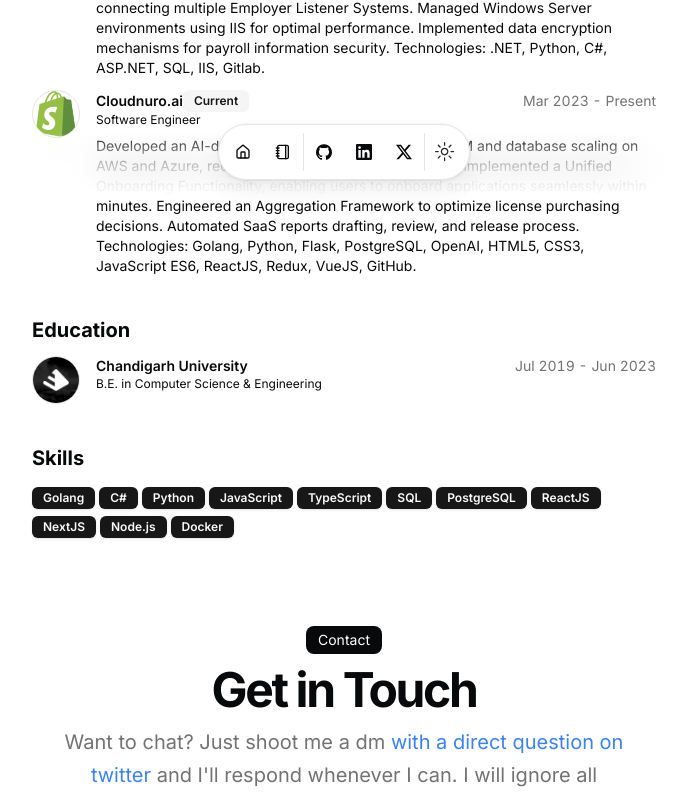
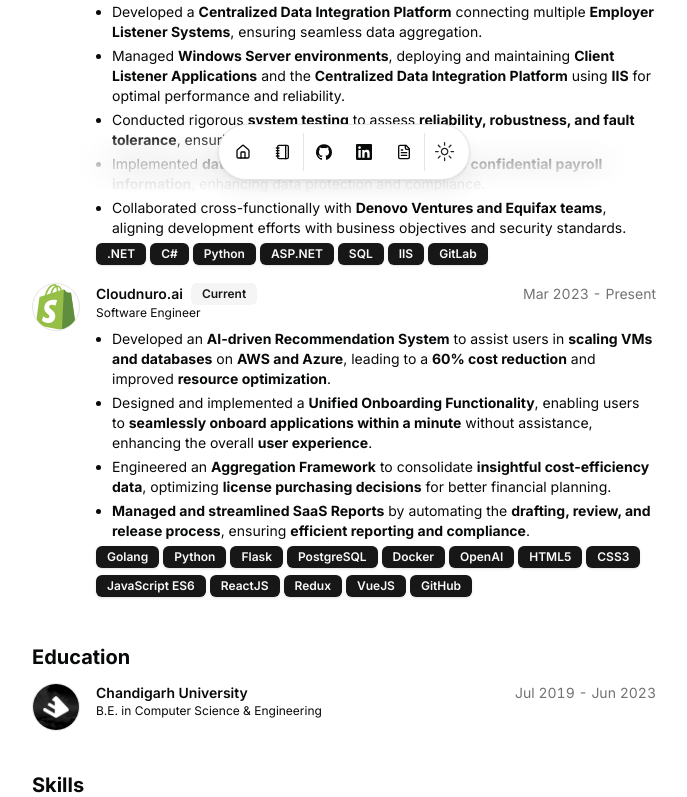
Before and after one commit to saxena-aman/portfolio-v2, a Next.js app: page / in a window 1280 px wide. Shown: the part 604-1401 px from the top of the page, without its empty margins (296-983 px from the left). Built offline with nearby package versions, Linux system fonts and the light colour scheme.

Commit message:
Structural Changes

```diff
--- a/src/app/page.tsx
+++ b/src/app/page.tsx
@@ -69,6 +69,7 @@
                 badges={work.badges}
                 period={`${work.start} - ${work.end ?? "Present"}`}
                 description={work.description}
+                skills={work.skills}
               />
             </BlurFade>
           ))}
@@ -208,13 +209,12 @@
               <p className="mx-auto max-w-[600px] text-muted-foreground md:text-xl/relaxed lg:text-base/relaxed xl:text-xl/relaxed">
                 Want to chat? Just shoot me a dm{" "}
                 <Link
-                  href={DATA.contact.social.X.url}
+                  href={DATA.contact.social.LinkedIn.url}
                   className="text-blue-500 hover:underline"
                 >
-                  with a direct question on twitter
+                  with a direct question on LinkedIn
                 </Link>{" "}
-                and I&apos;ll respond whenever I can. I will ignore all
-                soliciting.
+                and I&apos;ll respond whenever I can.
               </p>
             </div>
           </BlurFade>
--- a/src/components/icons.tsx
+++ b/src/components/icons.tsx
@@ -8,6 +8,15 @@
   linkedin: (props: IconProps) => (
     <svg viewBox="0 0 24 24" xmlns="http://www.w3.org/2000/svg" {...props}>
       <title>LinkedIn</title>
+      <path
+        fill="currentColor"
+        d="M20.447 20.452h-3.554v-5.569c0-1.328-.027-3.037-1.852-3.037-1.853 0-2.136 1.445-2.136 2.939v5.667H9.351V9h3.414v1.561h.046c.477-.9 1.637-1.85 3.37-1.85 3.601 0 4.267 2.37 4.267 5.455v6.286zM5.337 7.433c-1.144 0-2.063-.926-2.063-2.065 0-1.138.92-2.063 2.063-2.063 1.14 0 2.064.925 2.064 2.063 0 1.139-.925 2.065-2.064 2.065zm1.782 13.019H3.555V9h3.564v11.452zM22.225 0H1.771C.792 0 0 .774 0 1.729v20.542C0 23.227.792 24 1.771 24h20.451C23.2 24 24 23.227 24 22.271V1.729C24 .774 23.2 0 22.222 0h.003z"
+      />
+    </svg>
+  ),
+  resume: (props: IconProps) => (
+    <svg viewBox="0 0 24 24" xmlns="http://www.w3.org/2000/svg" {...props}>
+      <title>Resume</title>
       <path
         fill="currentColor"
         d="M20.447 20.452h-3.554v-5.569c0-1.328-.027-3.037-1.852-3.037-1.853 0-2.136 1.445-2.136 2.939v5.667H9.351V9h3.414v1.561h.046c.477-.9 1.637-1.85 3.37-1.85 3.601 0 4.267 2.37 4.267 5.455v6.286zM5.337 7.433c-1.144 0-2.063-.926-2.063-2.065 0-1.138.92-2.063 2.063-2.063 1.14 0 2.064.925 2.064 2.063 0 1.139-.925 2.065-2.064 2.065zm1.782 13.019H3.555V9h3.564v11.452zM22.225 0H1.771C.792 0 0 .774 0 1.729v20.542C0 23.227.792 24 1.771 24h20.451C23.2 24 24 23.227 24 22.271V1.729C24 .774 23.2 0 22.222 0h.003z"
--- a/src/components/resume-card.tsx
+++ b/src/components/resume-card.tsx
@@ -2,13 +2,14 @@
 
 import { Avatar, AvatarFallback, AvatarImage } from "@/components/ui/avatar";
 import { Badge } from "@/components/ui/badge";
+import BlurFade from "@/components/magicui/blur-fade";
 import { Card, CardHeader } from "@/components/ui/card";
 import { cn } from "@/lib/utils";
 import { motion } from "framer-motion";
 import { ChevronRightIcon } from "lucide-react";
 import Link from "next/link";
 import React from "react";
-
+const BLUR_FADE_DELAY = 0.04;
 interface ResumeCardProps {
   logoUrl: string;
   altText: string;
@@ -17,7 +18,8 @@
   href?: string;
   badges?: readonly string[];
   period: string;
-  description?: string;
+  description?: React.ReactNode;
+  skills?: readonly string[];
 }
 export const ResumeCard = ({
   logoUrl,
@@ -28,6 +30,7 @@
   badges,
   period,
   description,
+  skills
 }: ResumeCardProps) => {
   const [isExpanded, setIsExpanded] = React.useState(true);
 
@@ -61,7 +64,7 @@
               <h3 className="inline-flex items-center justify-center font-semibold leading-none text-xs sm:text-sm">
                 {title}
                 {badges && (
-                  <span className="inline-flex gap-x-1">
+                  <span className="inline-flex ml-2">
                     {badges.map((badge, index) => (
                       <Badge
                         variant="secondary"
@@ -103,6 +106,15 @@
               {description}
             </motion.div>
           )}
+          {skills && (
+                  <span className="flex flex-wrap gap-1 mt-2">
+                    {skills.map((skill, id) => (
+                     <BlurFade key={skill} delay={BLUR_FADE_DELAY + id * 0.05}>
+                     <Badge key={skill}>{skill}</Badge>
+                   </BlurFade>
+                    ))}
+                  </span>
+                )}
         </div>
       </Card>
     </Link>
--- a/src/data/resume.tsx
+++ b/src/data/resume.tsx
@@ -1,5 +1,5 @@
 import { Icons } from "@/components/icons";
-import { HomeIcon, NotebookIcon } from "lucide-react";
+import { HomeIcon, NotebookIcon, FileText } from "lucide-react";
 
 export const DATA = {
   name: "Aman Saxena",
@@ -14,16 +14,24 @@
   avatarUrl: "/me.png", // Keeping this as is, you can update with your image path
   skills: [
     "Golang",
+    "Python",
+    "Flask",
+    "PostgreSQL",
+    "Docker",
+    "OpenAI",
+    "HTML5",
+    "CSS3",
+    "JavaScript ES6",
+    "ReactJS",
+    "Redux",
+    "VueJS",
+    "GitHub",
+    ".NET",
     "C#",
-    "Python",
-    "JavaScript",
-    "TypeScript",
+    "ASP.NET",
     "SQL",
-    "PostgreSQL",
-    "ReactJS",
-    "NextJS",
-    "Node.js",
-    "Docker"
+    "IIS",
+    "GitLab"
   ],
   navbar: [
     { href: "/", icon: HomeIcon, label: "Home" },
@@ -45,16 +53,15 @@
         icon: Icons.linkedin,
         navbar: true,
       },
-      X: {
-        name: "X",
+      Resume: {
+        name: "Resume",
         url: "https://dub.sh/dillion-twitter",
-        icon: Icons.x,
+        icon: FileText,
 
         navbar: true,
       },
     },
   },
-
   work: [
     {
       company: "Denovo Ventures",
@@ -65,8 +72,25 @@
       logoUrl: "/atomic.png",  // You'll need to add this image
       start: "Nov 2024",
       end: "Present",
-      description:
-        "Designed and implemented a Listener System to efficiently fetch and process Employer and Employee data. Developed a Centralized Data Integration Platform connecting multiple Employer Listener Systems. Managed Windows Server environments using IIS for optimal performance. Implemented data encryption mechanisms for payroll information security. Technologies: .NET, Python, C#, ASP.NET, SQL, IIS, Gitlab.",
+      description: (
+        <ul className="list-disc pl-4 space-y-1">
+          <li>Designed and implemented a <b>Listener System</b> to efficiently fetch and process <b>Employer and Employee data</b>.</li>
+          <li>Developed a <b>Centralized Data Integration Platform</b> connecting multiple <b>Employer Listener Systems</b>, ensuring seamless data aggregation.</li>
+          <li>Managed <b>Windows Server environments</b>, deploying and maintaining <b>Client Listener Applications</b> and the <b>Centralized Data Integration Platform</b> using <b>IIS</b> for optimal performance and reliability.</li>
+          <li>Conducted rigorous <b>system testing</b> to assess <b>reliability, robustness, and fault tolerance</b>, ensuring high availability.</li>
+          <li>Implemented <b>data encryption mechanisms</b> to secure <b>confidential payroll information</b>, enhancing data protection and compliance.</li>
+          <li>Collaborated cross-functionally with <b>Denovo Ventures and Equifax teams</b>, aligning development efforts with business objectives and security standards.</li>
+        </ul>
+      ),
+      skills:[
+        ".NET",
+        "C#",
+        "Python",
+        "ASP.NET",
+        "SQL",
+        "IIS",
+        "GitLab",
+      ]
     },
     {
       company: "Cloudnuro.ai",
@@ -77,8 +101,29 @@
       logoUrl: "/shopify.svg", // You'll need to add this image
       start: "Mar 2023",
       end: "Present",
-      description:
-        "Developed an AI-driven Recommendation System for VM and database scaling on AWS and Azure, reducing costs by 60%. Designed and implemented a Unified Onboarding Functionality, enabling users to onboard applications seamlessly within minutes. Engineered an Aggregation Framework to optimize license purchasing decisions. Automated SaaS reports drafting, review, and release process. Technologies: Golang, Python, Flask, PostgreSQL, OpenAI, HTML5, CSS3, JavaScript ES6, ReactJS, Redux, VueJS, GitHub.",
+      description: (
+        <ul className="list-disc pl-4 space-y-1">
+          <li>Developed an <b>AI-driven Recommendation System</b> to assist users in <b>scaling VMs and databases</b> on <b>AWS and Azure</b>, leading to a <b>60% cost reduction</b> and improved <b>resource optimization</b>.</li>
+          <li>Designed and implemented a <b>Unified Onboarding Functionality</b>, enabling users to <b>seamlessly onboard applications within a minute</b> without assistance, enhancing the overall <b>user experience</b>.</li>
+          <li>Engineered an <b>Aggregation Framework</b> to consolidate <b>insightful cost-efficiency data</b>, optimizing <b>license purchasing decisions</b> for better financial planning.</li>
+          <li><b>Managed and streamlined SaaS Reports</b> by automating the <b>drafting, review, and release process</b>, ensuring <b>efficient reporting and compliance</b>.</li>
+        </ul>
+      ),
+      skills:[
+        "Golang",
+        "Python",
+        "Flask",
+        "PostgreSQL",
+        "Docker",
+        "OpenAI",
+        "HTML5",
+        "CSS3",
+        "JavaScript ES6",
+        "ReactJS",
+        "Redux",
+        "VueJS",
+        "GitHub"
+      ]
     }
   ],
   education: [
```
